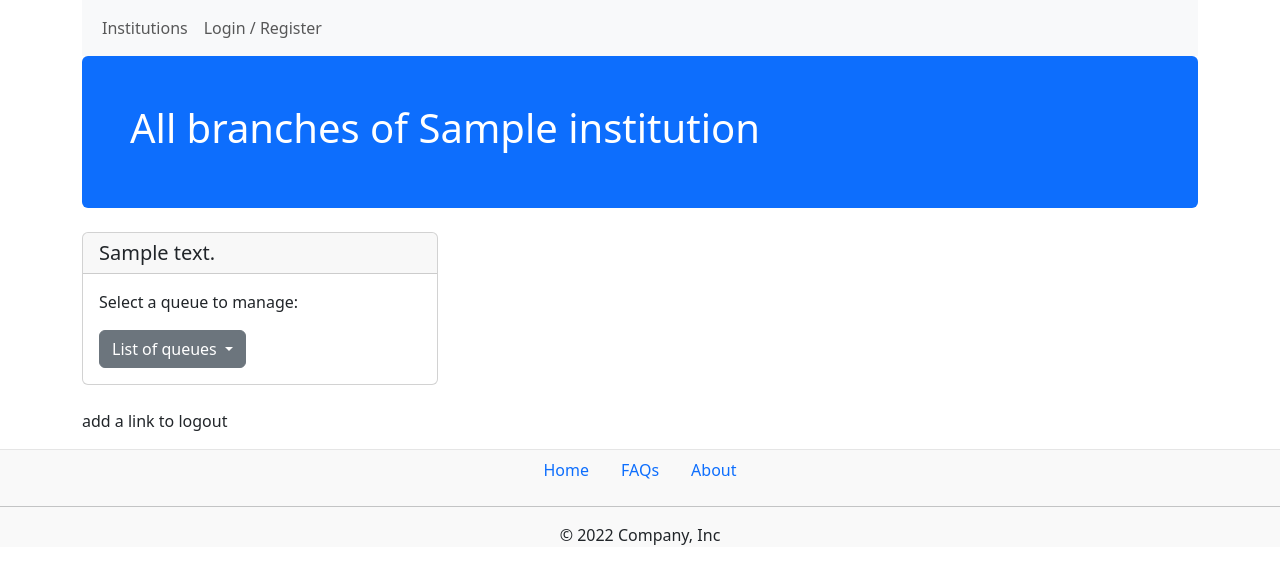
After one commit to Akbermet1/electronic_queue, a Django app: template templates/institution/manage_account.html in a window 1280 px wide. The commit adds this page. Shown: the top 584 px of the page. Run offline with Django 4.2, Linux system fonts and the light colour scheme; the template is opened without the code that fills it: most values are stand-ins (such as "Sample title", 1, 10 or a date in 2020).

Commit message:
manage institution account: ver 1

```diff
--- a/templates/base.html
+++ b/templates/base.html
@@ -32,7 +32,7 @@
                 </li>
                 {% if user.is_authenticated %}
                 <li class="nav-item">
-                  <a class="nav-link" href="#">Account</a>
+                  <a class="nav-link" href="/api/user/manage_account">Account</a>
                 </li>
                 {% endif %}
               </ul>
--- /dev/null
+++ b/templates/institution/manage_account.html
@@ -0,0 +1,45 @@
+{% extends "base.html" %}
+{% block content %}
+
+{% if not institution and true_match_found %}
+    <h3>There is no institution matching your user </h3>
+{% else %}
+
+<div class="p-4 p-md-5 mb-4 rounded" style="background-color: #0d6efd; color: white;">
+    <h1>All branches of {{institution.name}} </h1>
+</div>
+
+<div class="row row-cols-1 row-cols-md-3 g-4">
+{% for branch in branches %}
+
+    <div class="col">
+    <div class="card">
+        <h5 class="card-header">{{ branch.address }}</h5>
+        <div class="card-body">
+            <p class="card-text">Select a queue to manage: </p>
+            <div class="dropdown">
+            <button class="btn btn-secondary dropdown-toggle" type="button" data-bs-toggle="dropdown" aria-expanded="false">
+                List of queues
+            </button>
+            <ul class="dropdown-menu">
+                {% for queue in branch.queues %}
+                    {% for queue_id, queue_address in queue.items %}
+                        <!-- link should redirect to a page to modify the queue - to be implamented  -->
+                        <li><a class="dropdown-item" href="{% url 'put-customer-in-queue' queue_id %}">{{ queue_address }}</a></li>
+                    {% endfor %}
+                {% empty %}
+                    <li><a class="dropdown-item disabled" href="#">no registered queues</a></li>
+                {% endfor %}
+            </ul>
+            </div>
+        </div>
+    </div>
+    </div>
+{% empty %}
+    <h4>No branches were created yet. </h4>
+{% endfor %}
+    </div>
+<br>
+<p>add a link to logout</p>
+{% endif %}
+{% endblock %}
--- a/user/urls.py
+++ b/user/urls.py
@@ -1,8 +1,9 @@
 from django.urls import path, include
-from user.views import register_user_view
+from user.views import register_user_view, manage_user_account_view
 
 
 urlpatterns = [
     path("", include("django.contrib.auth.urls")),
     path("register/", register_user_view, name="register-user-view"),
+    path("manage_account/", manage_user_account_view, name="manage-user-account"),
 ]
```
Also changed, not shown: user/views.py (+33 -1 lines).
